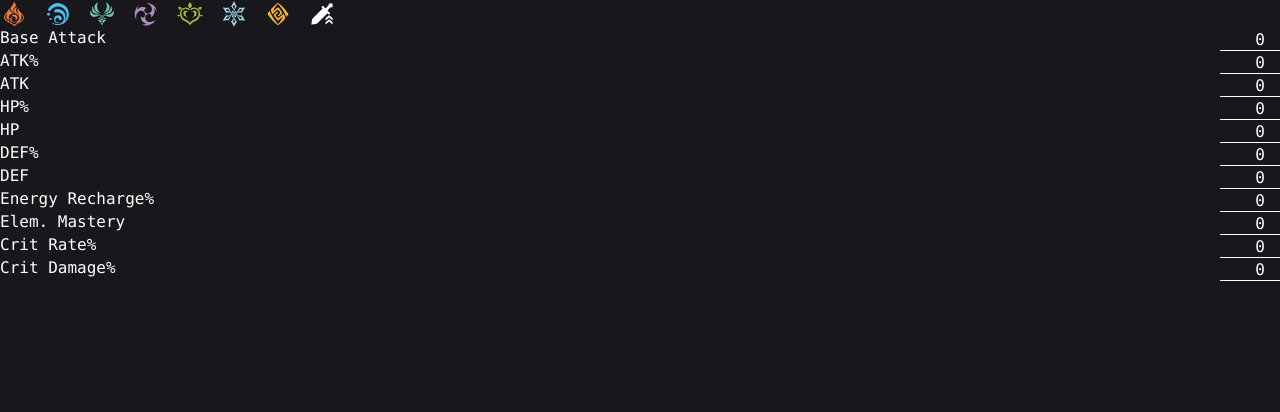
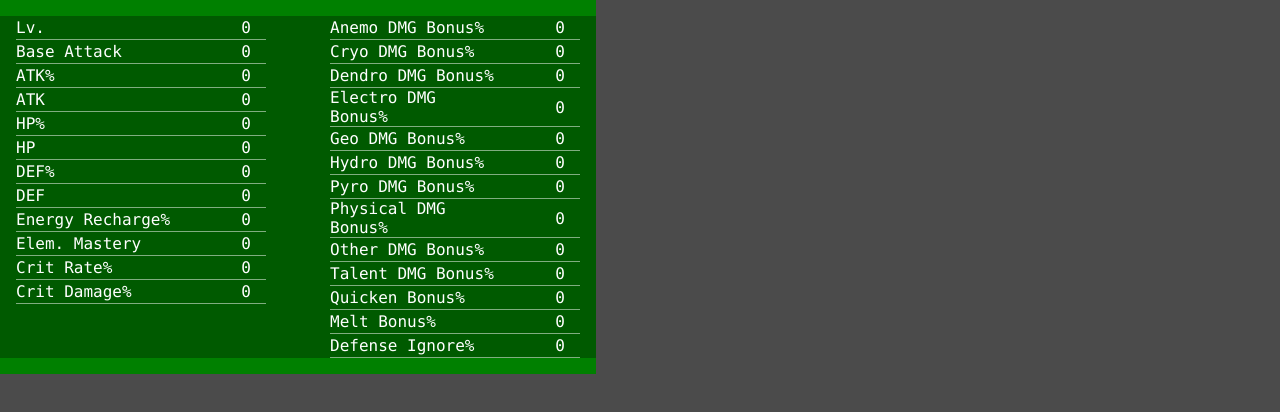
Before and after one commit to DLi7077/katsudon-optimizer-client, a React (Create React App) app: page / in a window 1280 px wide. Shown: the top 412 px of the page. Built offline with nearby package versions, Linux system fonts and the light colour scheme.

Commit message:
add character box body

```diff
--- a/src/App.js
+++ b/src/App.js
@@ -1,10 +1,8 @@
-import ElementList from "./Components/Elements/ElementList";
 import Character from "./Components/InitialStats/Character";
 
 function App() {
   return (
     <div className="App">
-      <ElementList />
       <Character />
     </div>
   );
--- /dev/null
+++ b/src/Components/BoxContainer/index.js
@@ -0,0 +1,22 @@
+const classes = {
+  container: {
+    display: "flex",
+    flexDirection: "column",
+    width: 'fit-content'
+  },
+  body: {
+    paddingTop: "1rem",
+    paddingBottom: "1rem",
+    backgroundColor: 'green',
+  },
+};
+
+
+export default function BoxContainer(props) {
+  return (
+    <div style={classes.container}>
+      {props.header}
+      <div style={classes.body}>{props.children}</div>
+    </div>
+  );
+}
--- a/src/Components/InitialStats/Character.js
+++ b/src/Components/InitialStats/Character.js
@@ -1,21 +1,66 @@
 import React from "react";
+import ElementList from "../Elements/ElementList";
 import LabelInput from "../LabelInput";
 import { INITIAL_CHARACTER_STATS } from "../../Constants/Initial/character";
 import { map } from "lodash";
+import BoxContainer from "../BoxContainer";
+
 import useObjectForm from "../../Hooks/useObjectForm";
+import { Typography } from "@mui/material";
+
+const classes = {
+  container: {
+    width: 'fit-content',
+    backgroundColor: "rgba(0,0,0,0.3)",
+    display: "flex",
+    justifyContent: "space-around",
+    gap: "4rem",
+    paddingInline: '1rem'
+  },
+  partitionContainer: {
+    display: "flex",
+    flexDirection: "column",
+    width: "fit-content",
+  },
+};
 
 export default function Character() {
+  const { leftStats, rightStats } = INITIAL_CHARACTER_STATS;
   const [characterStats, setCharacterStats] = useObjectForm(
-    map(INITIAL_CHARACTER_STATS, (stats) => stats.value)
+    map([...leftStats, ...rightStats], (stats) => stats.value)
   );
 
-  return (
-    <div>
-      {map(INITIAL_CHARACTER_STATS, (statAttributes, idx) => {
+  function Header() {
+    return <Typography> Character </Typography>
+  }
+
+  return <BoxContainer>
+    <div style={classes.container}>
+      <div style={classes.partitionContainer}>
+        {map(leftStats, (statAttributes, idx) => {
           const { label, value } = statAttributes;
           return (
             <LabelInput
               key={idx}
+              style={{ borderBottom: '1px solid rgba(255,255,255,0.5)' }}
+              label={label}
+              value={characterStats[value]}
+
+              updateStat={(e) => {
+                const updatedValue = parseFloat(e.target.value);
+                setCharacterStats({ ...characterStats, [value]: updatedValue });
+              }}
+            />
+          );
+        })}
+      </div>
+      <div style={classes.partitionContainer}>
+        {map(rightStats, (statAttributes, idx) => {
+          const { label, value } = statAttributes;
+          return (
+            <LabelInput
+              key={idx}
+              style={{ borderBottom: '1px solid rgba(255,255,255,0.5)' }}
               label={label}
               value={characterStats[value]}
               updateStat={(e) => {
@@ -26,5 +71,7 @@ export default function Character() {
           );
         })}
       </div>
-  );
+    </div>
+  </BoxContainer>
+
 }
--- a/src/Components/LabelInput/index.js
+++ b/src/Components/LabelInput/index.js
@@ -1,24 +1,20 @@
 import { TextField } from "@mui/material";
 
 const classes = {
-  statList: {
-    display: "flex",
-    flexDirection: "column",
-    width: "100%",
-  },
-
   statSpan: {
     display: "flex",
     justifyContent: "space-between",
+    alignItems: 'center',
+    width: '250px'
   },
 };
 
-export default function LabelInput({ label, value, updateStat }) {
+export default function LabelInput({ style, label, value, updateStat }) {
   return (
-    <span style={classes.statSpan}>
+    <span style={{ ...classes.statSpan, ...style }}>
       <span>{label}</span>
       <TextField
-        style={{ width: "min(100%,60px)" }}
+        style={{ width: "min(100%,80px)" }}
         type="number"
         variant="standard"
         inputProps={{
@@ -32,7 +28,7 @@ export default function LabelInput({ label, value, updateStat }) {
         value={value}
         sx={{
           // underline color
-          "& .MuiInput-underline:before": { borderBottomColor: "white" },
+          "& .MuiInput-underline:before": { borderBottomColor: "rgba(0,0,0,0)" },
           "& .MuiInput-underline:after": { borderBottomColor: "white" },
         }}
         onChange={updateStat}
--- a/src/Constants/Initial/character.js
+++ b/src/Constants/Initial/character.js
@@ -1,4 +1,6 @@
-export const INITIAL_CHARACTER_STATS = [
+const INITIAL_STATS_LEFT =
+	[
+		{ label: "Lv.", value: "Level" },
 		{ label: "Base Attack", value: "Base Attack" },
 		{ label: "ATK%", value: "ATK %" },
 		{ label: "ATK", value: "Flat Attack" },
@@ -11,3 +13,25 @@ export const INITIAL_CHARACTER_STATS = [
 		{ label: "Crit Rate%", value: "Crit Rate" },
 		{ label: "Crit Damage%", value: "Crit Damage" },
 	];
+
+
+const INITIAL_STATS_RIGHT = [
+	{ label: "Anemo DMG Bonus%", value: "Anemo DMG Bonus%" },
+	{ label: "Cryo DMG Bonus%", value: "Cryo DMG Bonus%" },
+	{ label: "Dendro DMG Bonus%", value: "Dendro DMG Bonus%", },
+	{ label: "Electro DMG Bonus%", value: "Electro DMG Bonus%" },
+	{ label: "Geo DMG Bonus%", value: "Geo DMG Bonus%" },
+	{ label: "Hydro DMG Bonus%", value: "Hydro DMG Bonus%" },
+	{ label: "Pyro DMG Bonus%", value: "Pyro DMG Bonus%" },
+	{ label: "Physical DMG Bonus%", value: "Physical DMG Bonus%" },
+	{ label: "Other DMG Bonus%", value: "Other DMG Bonus%" },
+	{ label: "Talent DMG Bonus%", value: "Talent DMG Bonus%" },
+	{ label: "Quicken Bonus%", value: "Quicken Bonus%" },
+	{ label: "Melt Bonus%", value: "Melt Bonus%" },
+	{ label: "Defense Ignore%", value: "Defense Ignore%" },
+]
+
+export const INITIAL_CHARACTER_STATS = {
+	leftStats: INITIAL_STATS_LEFT,
+	rightStats: INITIAL_STATS_RIGHT
+}
--- a/src/Constants/stats.js
+++ b/src/Constants/stats.js
@@ -12,10 +12,7 @@ export const ARTIFACT_SUBSTATS = [
 ];
 
 export const DAMAGE_BONUSES = [
-  {
-    label: "Anemo DMG Bonus%",
-    value: "Anemo DMG Bonus%",
-  },
+  { label: "Anemo DMG Bonus%", value: "Anemo DMG Bonus%" },
   {
     label: "Cryo DMG Bonus%",
     value: "Cryo DMG Bonus%",
--- a/src/index.css
+++ b/src/index.css
@@ -3,6 +3,7 @@ html {
   position: relative;
   font-size: 16px;
   color: white;
+  background-color: #4B4B4B;
 }
 
 body {
@@ -11,7 +12,6 @@ body {
   font-family: Consolas;
   -webkit-font-smoothing: antialiased;
   -moz-osx-font-smoothing: grayscale;
-  background-color: #18171c;
 }
 
 code {
```
Lines whose indentation alone changed are shown as unchanged.
